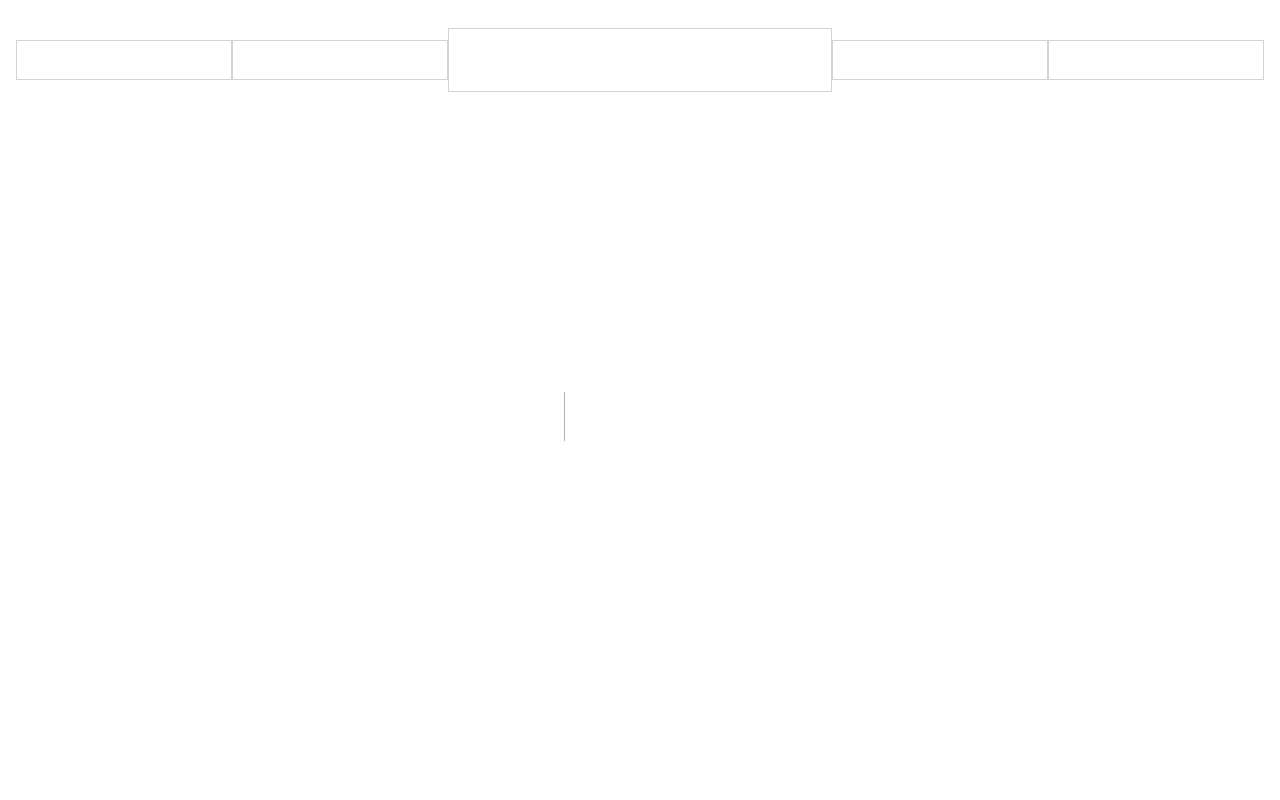
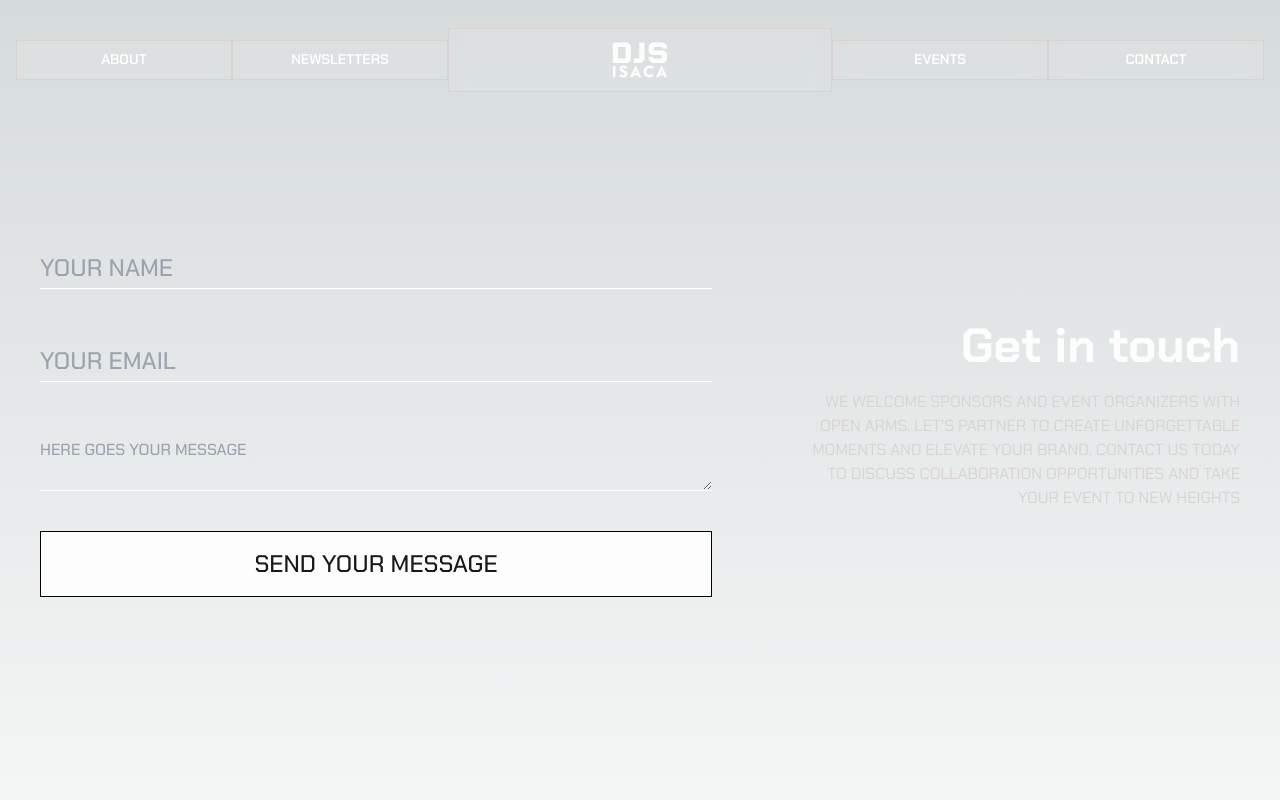
Before and after one commit to techakhil-me/homepage, a Next.js app: page /contact in a window 1280 px wide. Before the commit this address had no page. Shown: the top 800 px of the page. Built offline with nearby package versions, Linux system fonts and the light colour scheme.

Commit message:
animation init

```diff
--- a/app/components/EventsCard.jsx
+++ b/app/components/EventsCard.jsx
@@ -1,6 +1,6 @@
 function EventsCard({ title, img, desc }) {
   return (
-    <div className="event_card md:w-1/3 max-h-[500px] w-full relative backdrop-blur-md  overflow-hidden border border-stone-300 justify-start items-start gap-5 inline-flex flex-col">
+    <div className="event_card md:w-1/4 max-h-[500px] w-full relative backdrop-blur-md  overflow-hidden border border-stone-300 justify-start items-start gap-5 inline-flex flex-col">
       <div className="w-full overflow-hidden">
         <img className="w-full object-fill" src={img} alt="" />
       </div>
--- a/app/components/Navbar.jsx
+++ b/app/components/Navbar.jsx
@@ -1,8 +1,8 @@
 import Link from "next/link";
-
+import {motion} from "framer-motion";
 const Navbar = () => {
   return (
-    <nav className="w-full h-10 mt-10 z-50 text-white  px-4 fixed justify-center items-center inline-flex">
+    <motion.nav exit={{opacity:0}} className="w-full h-10 mt-10 z-50 text-white  px-4 fixed justify-center items-center inline-flex">
       <Link
         href="/about"
         className="grow shrink basis-0 transition-all duration-300 ease-in-out hover:text-black hover:bg-opacity-100 self-stretch bg-white backdrop-blur-sm  bg-opacity-10 border border-stone-300 flex-col justify-center items-center gap-2.5 inline-flex"
@@ -67,12 +67,12 @@ const Navbar = () => {
           EVENTS
         </div>
       </Link>
-      <div className="grow shrink basis-0 transition-all duration-300 ease-in-out hover:text-black hover:bg-opacity-100 self-stretch bg-white backdrop-blur-md  bg-opacity-10 border border-stone-300 flex-col justify-center items-center gap-2.5 inline-flex">
+      <Link href="/contact" className="grow shrink basis-0 transition-all duration-300 ease-in-out hover:text-black hover:bg-opacity-100 self-stretch bg-white backdrop-blur-md  bg-opacity-10 border border-stone-300 flex-col justify-center items-center gap-2.5 inline-flex">
         <div className="text-opacity-90 text-sm font-semibold font-['Chakra Petch'] leading-tight">
           CONTACT
         </div>
-      </div>
-    </nav>
+      </Link>
+    </motion.nav>
   );
 };
 
--- /dev/null
+++ b/app/contact/page.jsx
@@ -0,0 +1,24 @@
+import React from "react";
+
+const page = () => {
+  return (
+    <section className="w-full h-full  flex flex-col-reverse md:flex-row gap-20 items-center justify-center min-h-screen">
+      <form className="w-3/5 flex justify-center flex-col gap-10">
+      <input required type="text" placeholder="YOUR NAME" className="uppercase w-full bg-transparent text-2xl border-b border-white text-white text-opacity-90 font-medium p-4 px-0 pb-1 font-chakrapetch"/>
+      <input required type="email" placeholder="YOUR EMAIL" className="uppercase w-full bg-transparent text-2xl border-b border-white text-white text-opacity-90 font-medium p-4 px-0 pb-1 font-chakrapetch"/>
+      <textArea required type="text" placeholder="Here goes your message" className="uppercase w-full bg-transparent text-1xl border-b border-white text-white text-opacity-90 font-medium p-4 px-0 pb-1 font-chakrapetch"/>
+        <button type="submit" className="uppercase w-full bg-white bg-opacity-90 text-2xl border border-black hover:border-white hover:bg-black hover:text-white text-opacity-90 text-black text-opacity-90 font-medium p-4 font-chakrapetch">SEND your message</button>
+      </form>
+      <div className="w-2/5 flex justify-center flex-col gap-5 items-end">
+      <p className="text-5xl text-white text-opacity-90 font-bold text-right font-chakrapetch">
+        Get in touch
+      </p>
+      <p className="text-stone-300 font-chakrapetch text-right uppercase">
+      We welcome sponsors and event organizers with open arms. Let's partner to create unforgettable moments and elevate your brand. Contact us today to discuss collaboration opportunities and take your event to new heights
+      </p>
+      </div>
+    </section>
+  );
+};
+
+export default page;
--- a/app/events/page.jsx
+++ b/app/events/page.jsx
@@ -1,16 +1,17 @@
-"use client"; // to import client side only modules
 
 import EventsCard from "../components/EventsCard";
-import { Masonry } from "react-masonry";
+
 
 function page() {
-  function show() {}
+
   return (
-    <section className="w-full relative pt-40 flex flex-col gap-20 items-start">
-      <div className="w-full sticky top-0 lg:text-left text-center text-white text-opacity-90 text-6xl md:text-8xl lg:text-[200px] font-bold font-['Chakra Petch'] uppercase tracking-widest">
+    <section className="w-full h-full pt-40 flex flex-col gap-20 items-start">
+      <div className="w-full sticky top-20 lg:text-left text-center text-white text-opacity-90 text-6xl md:text-8xl lg:text-[200px] font-bold font-['Chakra Petch'] uppercase tracking-widest">
         EVENTS
       </div>
       <div className="w-full flex md:flex-row flex-wrap flex-col items-center justify-center gap-10">
+          <EventsCard title="Inauguration - 2023" img="/events/1.jpg" desc="lorem" />
+          <EventsCard title="Inauguration - 2023" img="/events/1.jpg" desc="lorem" />
           <EventsCard title="Inauguration - 2023" img="/events/1.jpg" desc="lorem" />
           <EventsCard title="Inauguration - 2023" img="/events/1.jpg" desc="lorem" />
       </div>
--- a/app/globals.css
+++ b/app/globals.css
@@ -15,6 +15,11 @@
     --background-end-rgb: 0, 0, 0;
   }
 }
+
+*:focus {
+  outline: none;
+}
+
 
 html.has-scroll-smooth {
   overflow: hidden;
--- a/app/layout.js
+++ b/app/layout.js
@@ -6,6 +6,7 @@ import "node_modules/locomotive-scroll/dist/locomotive-scroll.css";
 import Navbar from "./components/Navbar";
 import Footer from "./components/Footer";
 import { useEffect } from "react";
+import { AnimatePresence } from "framer-motion";
 
 const inter = Chakra_Petch({
   subsets: ["latin", "latin-ext"],
@@ -18,56 +19,11 @@ const inter = Chakra_Petch({
 // };
 
 export default function RootLayout({ children }) {
-  function randChar() {
-    let c = "abcdefghijklmnopqrstuvwxyz1234567890!@#$^&*()…æ_+-=;[]/~`";
-    c = c[Math.floor(Math.random() * c.length)];
-    return Math.random() > 0.5 ? c : c.toUpperCase();
-  }
 
-  useEffect(() => {
-    document.querySelectorAll(".codedText").forEach((t) => {
-      const arr1 = t.innerHTML.split("");
-      const arr2 = [];
-      arr1.forEach((char, i) => (arr2[i] = randChar())); //fill arr2 with random characters
-      t.onpointerover = () => {
-        const tl = gsap.timeline();
-        let step = 0;
-        tl.fromTo(
-          t,
-          {
-            innerHTML: arr2.join(""),
-            color: "#000",
-            background: "#bada55",
-          },
-          {
-            duration: arr1.length / 20, //duration based on text length
-            ease: "power4.in",
-            delay: 0.1,
-            color: "#fff",
-            background: "#000",
-            onUpdate: () => {
-              const p = Math.floor(tl.progress() * arr1.length); //whole number from 0 - text length
-              if (step != p) {
-                //throttle the change of random characters
-                step = p;
-                arr1.forEach((char, i) => (arr2[i] = randChar()));
-                let pt1 = arr1.join("").substring(p, 0),
-                  pt2 = arr2.join("").substring(arr2.length - p, 0);
-                if (t.classList.contains("fromRight")) {
-                  pt1 = arr2.join("").substring(arr2.length - p, 0);
-                  pt2 = arr1.join("").substring(arr1.length - p);
-                }
-                t.innerHTML = pt1 + pt2; //update text
-              }
-            },
-          }
-        );
-      };
-    });
-  }, []);
 
   return (
     <html lang="en">
+      <AnimatePresence mode='wait'>
       <body className={inter.className} >
         <Navbar />
         <main className=" md:p-4  overflow-hidden md:px-10 text-white text-opacity-90">
@@ -75,6 +31,7 @@ export default function RootLayout({ children }) {
         </main>
         <Footer />
       </body>
+      </AnimatePresence>
     </html>
   );
 }
--- a/app/page.jsx
+++ b/app/page.jsx
@@ -5,17 +5,18 @@ import Hero from "./components/Hero";
 import Sponsors from "./components/Sponsors";
 import FAQs from "./components/FAQs";
 import Carousel from "./components/Carousel";
+import {motion} from "framer-motion";
 
 export default function Home() {
   // useEffect(() => {
   //   const locomotiveScroll = new LocomotiveScroll();
   // }, []);
   return (
-    <>
+    <motion.div>
       <Hero />
       <Carousel />
       <Sponsors />
       <FAQs />
-    </>
+    </motion.div>
   );
 }
```
Also changed, not shown: package.json (+4 -3 lines), 1 other file (tests, documents, lock files or other folders).
